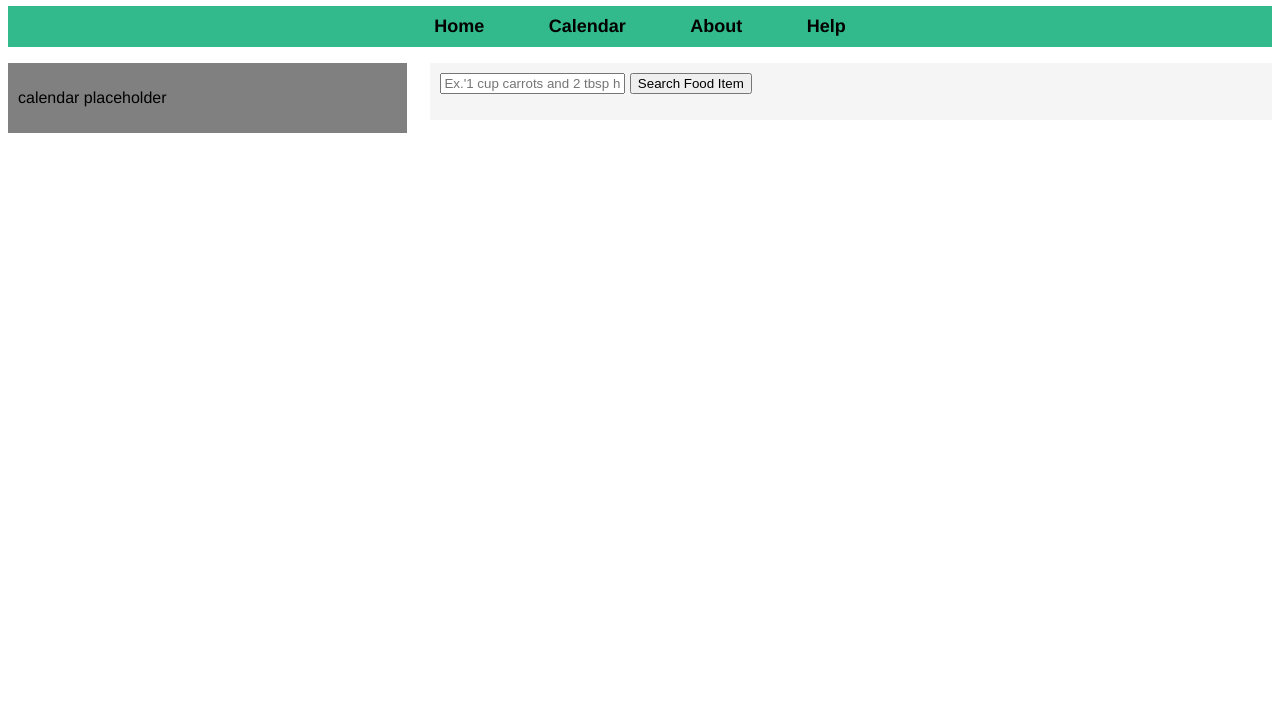
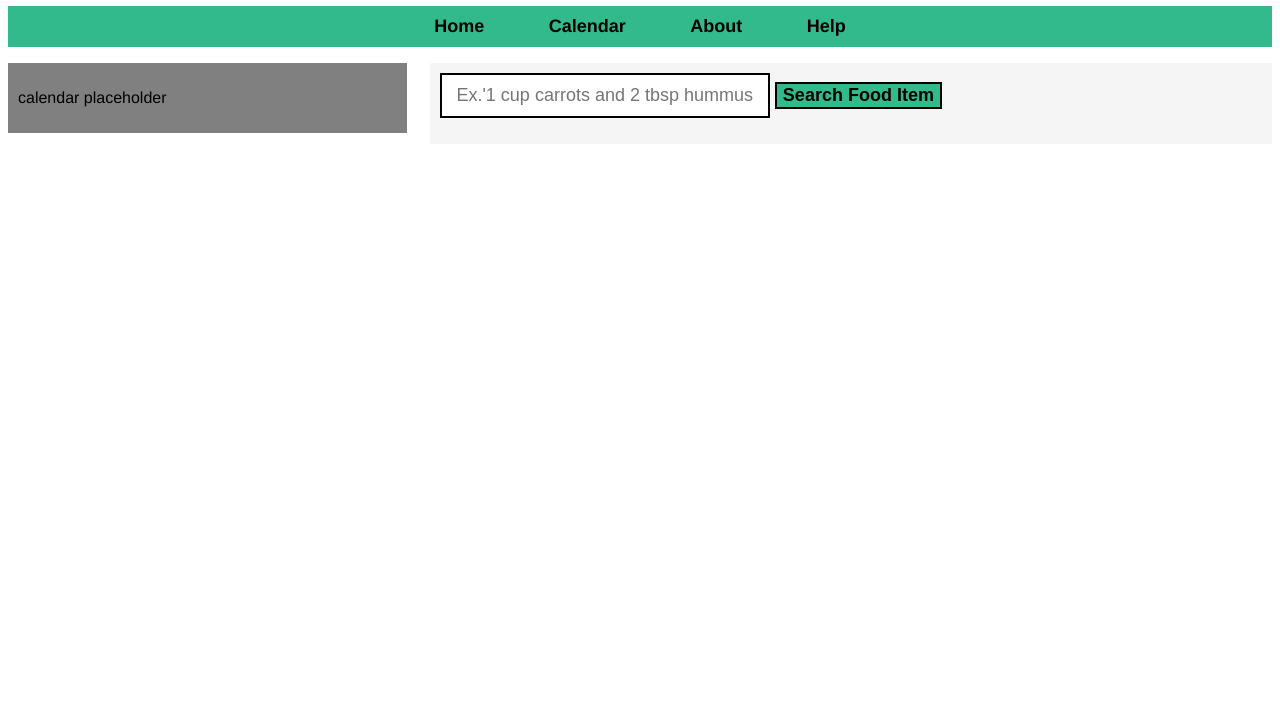
Before and after one commit to EWright2402/Nutrition, a plain HTML site: page calender_page.html in a window 1280 px wide. Shown: the part 75-800 px from the top of the page. Drawn offline with nearby package versions, Linux system fonts and the light colour scheme.

Commit message:
feat: made search bar larger, and styled search button

```diff
--- a/calender_page.html
+++ b/calender_page.html
@@ -50,7 +50,7 @@
         <div class="main-page">
             <form>
                 <input type="text" id="foodItem" placeholder="Ex.'1 cup carrots and 2 tbsp hummus'" required>
-                <input type="submit" onclick="searchNutritionix(); return false;" value="Search Food Item">
+                <input id = "searchButton" type="submit" onclick="searchNutritionix(); return false;" value="Search Food Item">
             </form>
 
             <table id="nutritionResults">
--- a/style.css
+++ b/style.css
@@ -58,6 +58,21 @@ body {
     float: right;
     background-color: whitesmoke;
     padding: 10px;
+}
+
+#foodItem {
+    width: 330px;
+    height: 45px;
+    padding: 14px;
+    border: 2px solid;
+    font-size: 18px;
+}
+
+#searchButton {
+    font-size: large;
+    font-weight: bold;
+    background-color: #32ba8d;
+    border: 2px solid;
 }
 
 #nutritionResults {
```
